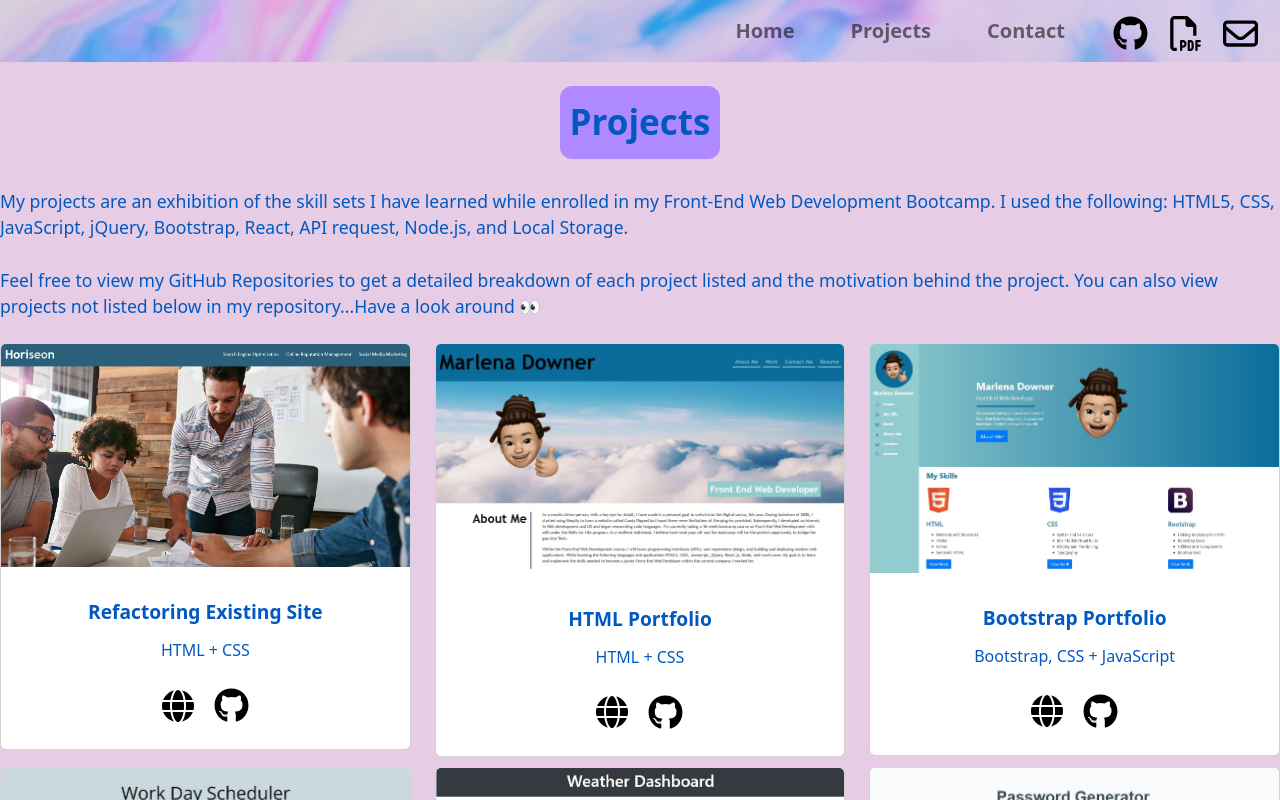
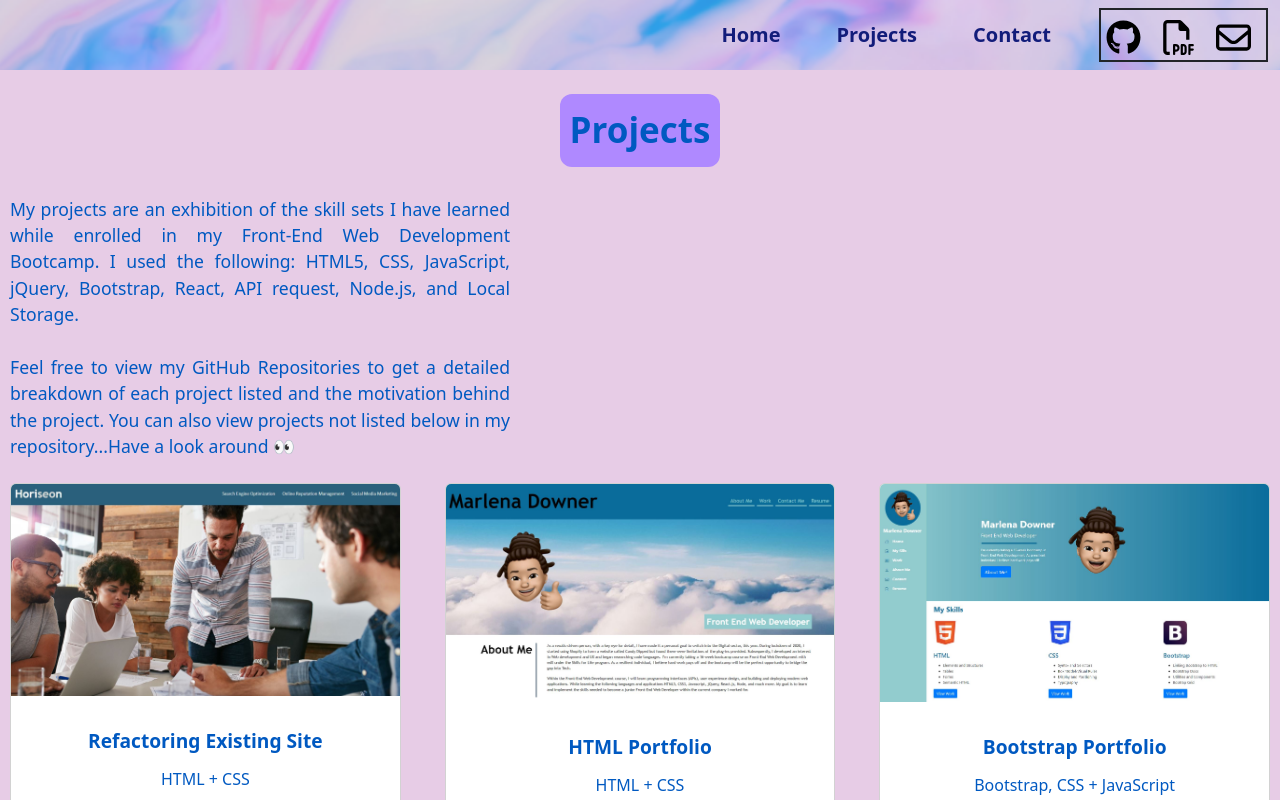
Before and after one commit to MarlenaDowner/my-react-portfolio, a React (Create React App) app: page /projects in a window 1280 px wide. Shown: the top 800 px of the page. Built offline with nearby package versions, Linux system fonts and the light colour scheme.

Commit message:
added border around icons, added margin around cards and added margin an justified project into text

```diff
--- a/src/index.css
+++ b/src/index.css
@@ -83,13 +83,18 @@ body {
   margin-top: 5px;
   margin-left: 20px;
   margin-right: 10px;
+}
 
+.nav-link {
+  color: #121c7a !important;
+}
+
+.Navicons{
+  border-style: solid;
+  border-width: 2px;
+  padding: 5px;
 
 }
-
-
-
-
 
 /* ----------------------Landing Page--------------------- */
 
@@ -266,12 +271,13 @@ h1, p {
 .Projectintro {
   display: flex;
   font-size: 1.1em;
-  /* text-align: justify; */
+  text-align: justify;
   color: #0059C1;
   /* justify-content: center; */
   font-weight: 450;
   /* font-weight: bold; */
-  /* max-width: 720px; */
+  max-width: 500px;
+  margin-left: 10px;
 }
 
 .globeIcon {
@@ -342,6 +348,8 @@ h5 {
 .card {
   transition: all 0.3s ease-in-out;
   position: relative;
+  margin-left: 10px;
+  margin-right: 10px;
 }
 
 .card:hover {
```
